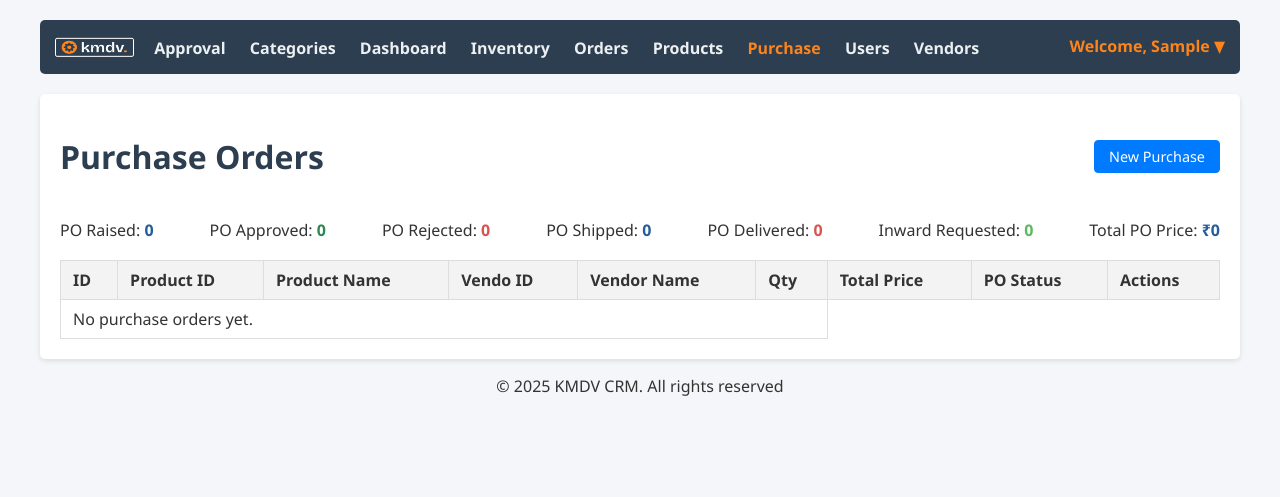
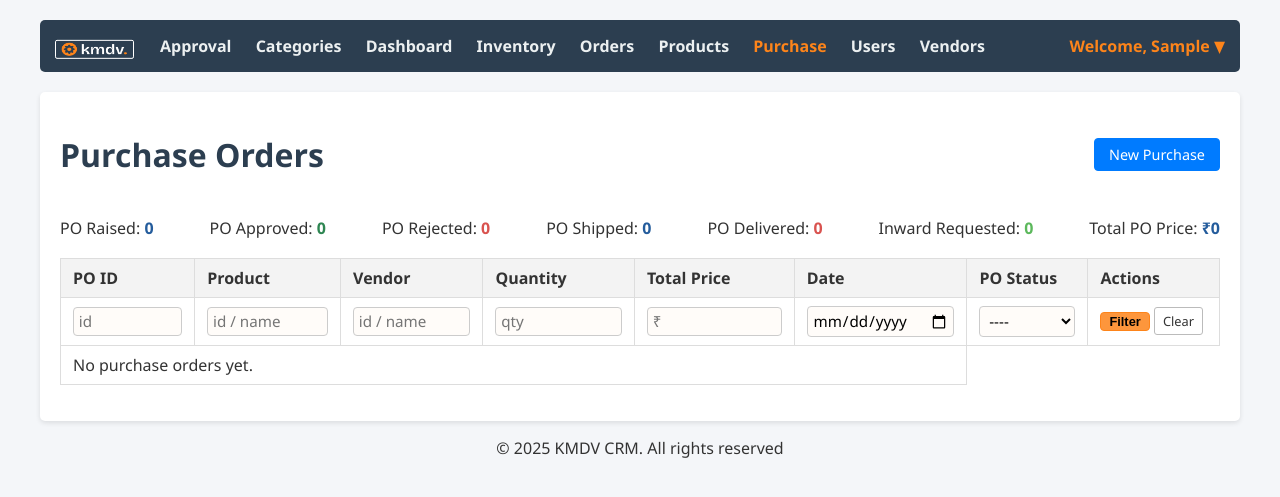
Before and after one commit to KMD-Vignesh/KMDV-CRM, a Django app: page /purchase/ in a window 1280 px wide. Shown: the top 497 px of the page. Run offline with Django 5.2, Linux system fonts and the light colour scheme; the visitor is signed in with stand-in values (Sample User, id 1); data that the repository does not hold is empty.

Commit message:
filter and filter update , nav link style updated

```diff
--- a/app/static/app/css/base.css
+++ b/app/static/app/css/base.css
@@ -57,13 +57,8 @@ canvas {
 }
 .nav-links a {
   display: inline-block;
-  padding: 5px 10px;
-  background-color: #34495e;
-  border-radius: 3px;
 }
-.nav-links a:hover {
-  background-color: #3498db;
-}
+
 /* Style the logout button to match nav a links with smaller font size */
 nav button.nav-a {
   background: none; /* Remove button background */
@@ -101,6 +96,13 @@ nav .logo img {
 }
 
 
+.nav-left {
+  display: flex;
+  align-items: center;
+  flex-wrap: wrap;
+  gap: 10px;
+}
+
 /* --- dropdown wrapper --- */
 .user-welcome   {
   float: right;
@@ -110,6 +112,8 @@ nav .logo img {
   margin-left: 20px;
   position: relative;
   cursor: pointer;
+  margin-left: auto;
+  white-space: nowrap;
 }
 
 .user-dropdown  {
@@ -141,3 +145,72 @@ nav .logo img {
   background-color: #34495e;
   color: #ecf0f1;   /* override nav a:hover #fd841a */
 }
+
+
+/* 🔧 Updated nav-with-logo to align horizontally */
+.nav-with-logo {
+  display: flex;
+  align-items: center;
+  justify-content: flex-start;
+  flex-wrap: wrap;
+  gap: 10px;
+  position: relative;
+}
+
+/* ✅ NEW burger icon (only appears on small screens) */
+.burger {
+  display: none;
+  flex-direction: column;
+  justify-content: space-between;
+  width: 25px;
+  height: 18px;
+  cursor: pointer;
+}
+.burger .line {
+  height: 3px;
+  background-color: #ecf0f1;
+  border-radius: 2px;
+}
+
+/* ✅ Responsive behavior (only for small screens) */
+@media (max-width: 768px) {
+  .burger {
+    display: flex;
+  }
+
+  .nav-links {
+    display: none;
+    flex-direction: column;
+    background-color: #2c3e50;  /* Match original nav bg */
+    position: absolute;
+    top: 100%;
+    left: 0;
+    right: auto;
+    min-width: 200px;
+    border-radius: 4px;
+    padding: 10px;
+    box-shadow: 0 2px 5px rgba(0,0,0,0.2);
+    z-index: 1000;
+  }
+
+  .nav-links.show {
+    display: flex;
+  }
+
+  .nav-links a {
+    margin: 6px 0;
+    padding: 5px 10px;
+    background-color: #34495e;
+    border-radius: 3px;
+    display: inline-block;
+  }
+
+  .nav-links a:hover {
+    background-color: #3498db;
+  }
+
+  .user-welcome {
+    margin-left: auto;
+    white-space: nowrap;
+  }
+}
--- a/app/static/app/css/forms.css
+++ b/app/static/app/css/forms.css
@@ -234,7 +234,8 @@
 
 
 .btn-filter:hover {
-  background: #3d6e3b;
+  background: #a45611;
+  color: #fbe5e5;
 }
 
 /* make Django widgets the same size as our manual inputs */
--- a/app/static/app/css/table_cont.css
+++ b/app/static/app/css/table_cont.css
@@ -171,3 +171,10 @@
   background: #741b24;
   border-color: #080808;
 } /* red   */
+
+
+.dv-table thead th {
+  position: sticky;
+  top: 0;
+  z-index: 1;
+}
--- a/app/templates/app/approval/approval_manager_list.html
+++ b/app/templates/app/approval/approval_manager_list.html
@@ -14,6 +14,7 @@
   <h1>Approval Requests</h1>
   <a class="btn-add" href="{% url 'update_po_approval' %}">Update PO Approval</a>
 </div>
+<h3 style="color: brown;">PO Approval</h3>
 
 {% if orders %}
   <div class="table-responsive">
--- a/app/templates/app/approval/approval_request_list.html
+++ b/app/templates/app/approval/approval_request_list.html
@@ -13,6 +13,7 @@
 <div class="page-header">
   <h1>Approval Requests</h1>
 </div>
+<h3 style="color: brown;">PO Approval</h3>
 
 {% if orders %}
   <div class="table-responsive">
--- a/app/templates/app/base/base.html
+++ b/app/templates/app/base/base.html
@@ -9,9 +9,23 @@
   <body>
     <div class="container">
       <nav class="nav-with-logo">
+
+  <!-- Group logo, burger, and nav links -->
+  <div class="nav-left">
+    <!-- Logo -->
     <a href="{% url 'dashboard' %}" class="logo">
       <img src="{% static 'app/img/logo_png.png' %}" alt="KMDV CRM Logo" />
     </a>
+
+    <!-- Burger -->
+    <div class="burger" id="burger">
+      <div class="line"></div>
+      <div class="line"></div>
+      <div class="line"></div>
+    </div>
+
+    <!-- Nav Links -->
+    <div class="nav-links" id="navLinks">
       {% if user.is_authenticated %}
         {% if request.user.userprofile.role in 'admin,vendor_manager,customer_manager' %}
           <a href="{% url 'approval_manager_list' %}">Approval</a>
@@ -26,10 +40,18 @@
         <a href="{% url 'purchase_list' %}">Purchase</a>
         <a href="{% url 'user_list' %}">Users</a>
         <a href="{% url 'vendor_list' %}">Vendors</a>
+      {% else %}
+        <a href="{% url 'login' %}">Login</a>
+        <a href="{% url 'register' %}">Register</a>
+      {% endif %}
+    </div>
+  </div>
+
+  <!-- Welcome -->
   <span class="user-welcome">
-          Welcome, {{ user.username|title }}
+    Welcome, {{ user.username|default:"Guest"|title }}
+    {% if user.is_authenticated %}
       <span class="dropdown-icon">▼</span>
-
       <div class="user-dropdown">
         <a href="{% url 'profile' %}" class="dropdown-link">Profile</a>
         <form method="post" action="{% url 'logout' %}" style="margin:0;">
@@ -37,19 +59,24 @@
           <button type="submit" class="dropdown-link logout-btn">Logout</button>
         </form>
       </div>
+    {% endif %}
   </span>
-        {% else %}
-        <span class="user-welcome">Welcome, Guest</span>
-        <a href="{% url 'login' %}">Login</a>
-        <a href="{% url 'register' %}">Register</a>
-        {% endif %}
 </nav>
+
+
       <div class="content">{% block content %}{% endblock %}</div>
+
       <footer style="text-align: center;">
         <p>&copy; 2025 KMDV CRM. All rights reserved</p>
         <!-- Developed by <a href="https://github.com/KMD-Vignesh">Vignesh D</a>, Version: 1.3.2 -->
       </footer>
     </div>
 
+    <!-- Burger Toggle Script -->
+    <script>
+      document.getElementById("burger").addEventListener("click", function () {
+        document.getElementById("navLinks").classList.toggle("show");
+      });
+    </script>
   </body>
 </html>
--- a/app/templates/app/purchase/purchase_list.html
+++ b/app/templates/app/purchase/purchase_list.html
@@ -24,31 +24,54 @@
   <p>Inward&nbsp;Requested: <strong style="color:#5cb85c;">{{ summary.INWARD_REQUESTED }}</strong></p>
   <p>Total&nbsp;PO&nbsp;Price: <strong style="color:#245c9c;">₹{{ grand_total|floatformat:2|indian_comma }}</strong></p>
 </div>
+<form method="get" action="{% url 'purchase_list' %}" class="filter-form">
 <table class="dv-table">
   <thead>
     <tr>
-      <th>ID</th>
-      <th>Product&nbsp;ID</th>
-      <th>Product&nbsp;Name</th>
-      <th>Vendo&nbsp;ID</th>
-      <th>Vendor&nbsp;Name</th>
-      <th>Qty</th>
+      <th>PO&nbsp;ID</th>
+      <th>Product</th>
+      <th>Vendor</th>
+      <th>Quantity</th>
       <th>Total&nbsp;Price</th>
+      <th>Date</th>
       <th>PO&nbsp;Status</th>
       <th>Actions</th>
+    </tr>
+
+    <!-- FILTER ROW (same style as other pages) -->
+    <tr class="filter-row">
+      <td><input type="text" name="po_id" value="{{ request.GET.po_id }}" class="form-control" placeholder="id"></td>
+      <td><input type="text" name="product" value="{{ request.GET.product }}" class="form-control" placeholder="id / name"></td>
+      <td><input type="text" name="vendor" value="{{ request.GET.vendor }}" class="form-control" placeholder="id / name"></td>
+      <td><input type="number" name="quantity" value="{{ request.GET.quantity }}" class="form-control" placeholder="qty"></td>
+      <td><input type="number" step="0.01" name="total_price" value="{{ request.GET.total_price }}" class="form-control" placeholder="₹"></td>
+      <td><input type="date" name="created_date" value="{{ request.GET.created_date }}" class="form-control"></td>
+      <td>
+        <select name="status" class="form-control">
+          <option value="">----</option>
+          {% for val, label in orders.model.STATUS_CHOICES %}
+            <option value="{{ val }}" {% if request.GET.status == val %}selected{% endif %}>{{ label }}</option>
+          {% endfor %}
+        </select>
+      </td>
+      <td class="actions">
+        <button type="submit" class="btn-filter">Filter</button>
+        <a href="{% url 'purchase_list' %}" class="btn">Clear</a>
+      </td>
     </tr>
   </thead>
   <tbody>
     {% for o in orders %}
     <tr>
       <td>{{ o.id }}</td>
-      <td>{{ o.product.product_id|title }}</td>
-      <td>{{ o.product.name|title }}</td>
-      <td>{{ o.vendor.vendor_id|title }}</td>
-      <td>{{ o.vendor.name|title }}</td>
+      <td style="white-space: nowrap;">{{ o.product.name|title }}&nbsp;<small style="color: rgb(18, 77, 117); font-size:x-small !important;">({{ o.product.product_id|upper }})</small></td>
+      <td style="white-space: nowrap;">{{ o.vendor.name|default:"N/A"|title }}&nbsp;<small style="color: rgb(18, 77, 117); font-size:x-small !important;">({{ o.vendor.vendor_id|upper }})</small></td>
       <td>{{ o.quantity }}</td>
       <td>₹{{ o.total_price|floatformat:2|indian_comma }}</td>
-      <td>
+      <td>{{ o.created_at|date:"d M Y" }}</td>
+
+
+      <td style="white-space: nowrap;">
   <span class="badge po-{{ o.get_status_display|lower|slugify }}">{{ o.get_status_display }}</span>
 </td>
         <td class="actions">
@@ -62,4 +85,5 @@
     {% endfor %}
   </tbody>
 </table>
+</form>
 {% endblock %}
--- a/app/view/order_view.py
+++ b/app/view/order_view.py
@@ -68,7 +68,7 @@ def order_list(request):
             )
         )
         .filter(query)
-        .order_by("-order_date")
+        .order_by("-id")
     )
 
     # Aggregate total values
--- a/app/views.py
+++ b/app/views.py
@@ -31,7 +31,7 @@ def dashboard(request):
 
     # NEW / UPDATED AGGREGATES
     total_inward_qty = (
-        Inventory.objects.aggregate(total=Sum("stock_quantity"))["total"] or 0
+        Inventory.objects.aggregate(total=Sum("inward_qty"))["total"] or 0
     )
 
     total_order_price = (
```
Also changed, not shown: app/templates/app/inventory/inventory_list.html (+8 -5 lines), app/templates/app/order/order_list.html (+4 -4 lines), app/view/inventory_view.py (+6 -1 lines), app/view/purchase_view.py (+74 -21 lines), app/static/app/js/base.js (line endings or trailing spaces), 1 other file. Lines whose indentation alone changed are shown as unchanged.
